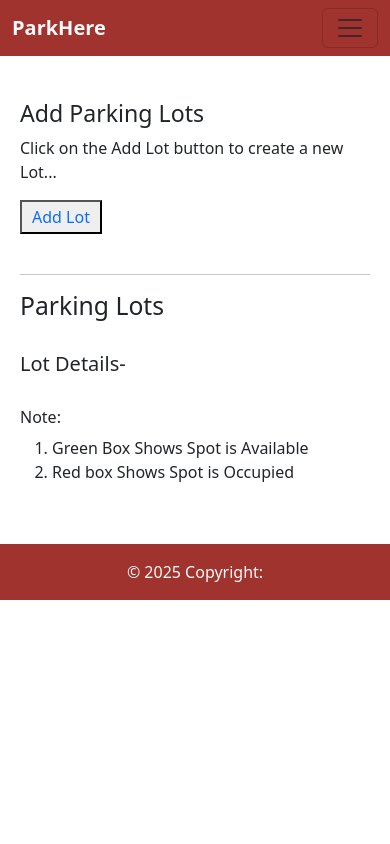
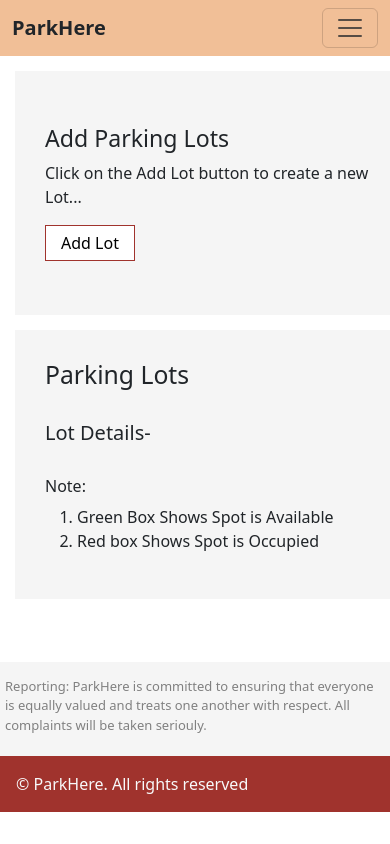
Before and after one commit to 24f2007245/VehicleParkingWebApplication, a Flask app: page /dashboard in a window 390 px wide. Run offline with Flask 3, Linux system fonts and the light colour scheme; the visitor is signed in with stand-in values (Sample User, id 1).

Commit message:
new update with fixed bugs

```diff
--- a/app.py
+++ b/app.py
@@ -4,7 +4,7 @@
 
 app = Flask(__name__)
 app.config['SQLALCHEMY_DATABASE_URI'] = 'sqlite:///project.db'
-SQLALCHEMY_TRACK_MODIFICATIONS = False
+app.config['SQLALCHEMY_TRACK_MODIFICATIONS'] = False
 app.config['SECRET_KEY'] ='this_is_my_secret_key'
 
 db.init_app(app)
--- a/controller/all_routes.py
+++ b/controller/all_routes.py
@@ -129,11 +129,31 @@
             lot.lot_name = request.form.get('lot_name')
             lot.address = request.form.get('address')
             lot.pin_code = request.form.get('pin_code')
-            lot.total_spots = request.form.get('total_spots')
+            lot.total_spots=int(request.form.get('total_spots'))
             lot.price = request.form.get('price')
 
+            # checking eligibility of updation
+            if lot.reserved_spots>int(request.form.get('total_spots')):
+                flash('reserved spot is more then new total spot!!!!', 'warning')
+                return redirect(url_for('dashboard'))
             db.session.commit()
 
+            # deleteing all available spot
+            spt=ParkingSpot.query.filter_by(lot_id=id, status=0).all()
+            for _ in spt:
+                db.session.delete(_)
+            db.session.commit()
+
+            # creating new spots
+            r_s=lot.reserved_spots
+            n_s=int(request.form.get('total_spots'))
+            rest_s=n_s-r_s
+            for _ in range(1,rest_s+1):
+                spot=ParkingSpot(lot_id=id,status=0) #0-available
+                db.session.add(spot)
+            db.session.commit()
+
+            flash("all done","success")
             return redirect(url_for('dashboard'))
         return render_template('edit_lot.html', lot=lot)
     return redirect(url_for('login'))
--- a/static/style.css
+++ b/static/style.css
@@ -3,7 +3,7 @@
     padding: 0;
 }
 
-#spot_box, #add_lot, #login, #summary_box, #dsh{
+#spot_box, #add_lot, #login, #summary_box{
     display: flex;
     justify-content: center;
     align-items: center;
@@ -13,20 +13,20 @@
 
 #summary_box {
     padding: 20px;
+    background-color: whitesmoke;
+    margin: 3% 5%;
 }
 
 .box {
     padding: 50px;
-    background-color: white;
-    margin-top: 30px;
-    margin-bottom: 30px;
+    background-color: whitesmoke;
+    margin: 30px 30px;
 }
 
 #register {
     display: flex;
     justify-content: center;
     align-items: center;
-    height: 120vh;
 }
 
 input {
@@ -37,12 +37,23 @@
 }
 
 button {
-    padding: 3px 10px;
+    padding: 5px 15px;
     cursor: pointer;
+    border: #A0332D solid 1px;
+    background-color: white;
+}
+button:hover{
+    background-color: #A0332D;
+    /* border: none; */
+    color: white;
+    /* font-size: large; */
+}
+input{
+    border: solid 1px #A0332D;
 }
 
 .container {
-    background-color: white;
+    background-color: whitesmoke;
     width: 80%;
     justify-content: center;
     padding: 30px;
@@ -62,8 +73,14 @@
     margin: 3px;
 
 }
+
 a {
     text-decoration: none;
+    color: #A0332D;
+}
+a:hover{
+    color: black;
+
 }
 .navbar-brand{
     padding-left: 20px;
@@ -77,13 +94,13 @@
 
 }
 nav.navbar.navbar-expand-lg.bg-body-tertiary {
-    background-color: #A0332D!important;
+    background-color: rgb(241, 191, 151)!important;
     }
 
     /* #a8342c */
 .nav-link {
-    color: white;
-    padding: 10px 20px;
+    color: dark;
+    padding: 5px 10px;
     }
 
  button.navbar-toggler:focus,
@@ -91,7 +108,7 @@
         outline: none;
         box-shadow: none;
     }
-.red_pattern {
+/* .red_pattern {
     background-image: repeating-linear-gradient(
     45deg,
     #A0332D,
@@ -99,7 +116,7 @@
     transparent 2px,
     transparent 20px
   );
-}
+} */
 .container.mt-4 {
         padding: 30px;
     }
@@ -112,27 +129,27 @@
     .navbar-brand{
     padding-left: 0px;
     }
-    .container {
+    /* .container {
     width: 100%;
     justify-content: center;
-    }
+    } */
     img.d-block.w-100 {
       height: auto;
       object-fit: contain;
     }
 
     .box {
-        background-color: transparent;
+        background-color: whitesmoke;
         border: none;
-        padding: 30px;
+        padding: 20px;
+        margin: 5%;
 
     }
     .container {
-    background-color: white;
-    padding: 20px;
+    background-color: whitesmoke;
     height: auto;
-    margin-top: 0;
-    margin-bottom: 0;
+    margin: 15px;
+    width: 100%;
     }
     .container.mt-4 {
         background-color: transparent;
--- a/templates/add_lot.html
+++ b/templates/add_lot.html
@@ -28,7 +28,7 @@
                 <label for="price">Price/unit hour:</label>
                 <input type="number" id="price" name="price" placeholder="Enter the price ₹" required ><br><br>
 
-                <button type="submit" class="btn btn-outline-primary">Add slot</button>
+                <button type="submit">Add slot</button>
 
             </form>
             <br>
--- a/templates/admin_dashboard.html
+++ b/templates/admin_dashboard.html
@@ -3,19 +3,19 @@
 
 
 {%block content%}
-<div id="dsh" class="red_pattern">
 <div class="container">
     <br>
     <h3>Add Parking Lots</h3>
     <div>
         <p>Click on the Add Lot button to create a new Lot...</p>
-        <button type="button"><a href="/add_lot">Add Lot</a></button>
+        <button type="button"><a href="/add_lot" style="color: black;">Add Lot</a></button>
     </div>
     <br>
-    <hr>
+    </div>
+
 
     {# parking lot details rendering via loop #}
-    <div id="sdf">
+    <div id="sdf" class="container">
         <h2>Parking Lots</h2>
         <br>
         <div class="lot_dibba">
@@ -29,7 +29,6 @@
                 <div class="spaces">Total Slots: {{ lot.total_spots }}</div>
                 <div class="spaces">Available: {{ lot.total_spots - lot.reserved_spots }}</div>
                 <div class="spaces">Price (per hour): ₹{{ lot.price }}</div>
-
                 <!-- spots relation se data lega -->
                 {% for i in lot.spots %}
 
@@ -40,6 +39,7 @@
                         <span class="available"><a href="#">{{i.id}}</a> </span>
                         {%endif%}
                 {% endfor %}
+                <p><b>Note:</b>click on occupied spots to view info</p>
                 <div><a href="/delete_lot/{{lot.id}}">Delete Lot</a></div>
 
 
@@ -54,14 +54,15 @@
                 <ol>
                     <li>Green Box Shows Spot is Available</li>
                     <li>Red box Shows Spot is Occupied</li>
+
                 </ol>
         </div>
     </div>
     <br>
 
 
-</div>
-</div>
+
+
 
 
 
--- a/templates/base.html
+++ b/templates/base.html
@@ -34,9 +34,14 @@
     {% block secontent %} {% endblock %}
 
     <footer>
+        <br>
+        <div class="text-left" style="background-color: whitesmoke; color:gray; font-size: 13px; padding:5px; padding-top: 15px;">
+            <p>Reporting: ParkHere is committed to ensuring that everyone is equally valued and treats one another with respect. All complaints will be taken seriouly.</p>
 
-        <div class="text-center p-3 text-light" style="background-color: #A0332D;">
-            © 2025 Copyright:
+        </div>
+
+        <div class="text-left p-3 text-light" style="background-color: #A0332D;">
+            © ParkHere. All rights reserved
         </div>
     </footer>
 
--- a/templates/dashboard.html
+++ b/templates/dashboard.html
@@ -37,7 +37,7 @@
                 <td>{{ r.start_time }}</td>
                 <td>
                     <form action="{{ url_for('parking_cost', id=r.id) }}" method="POST">
-                        <button type="submit" class="btn">Release</button>
+                        <button type="submit">Release</button>
                     </form>
                 </td>
 
--- a/templates/edit_lot.html
+++ b/templates/edit_lot.html
@@ -29,7 +29,7 @@
             <label for="price">Price:</label>
             <input type="number" id="price" name="price" value="{{ lot.price }}"><br><br>
 
-            <button type="submit" class="btn btn-outline-primary">Submit</button>
+            <button type="submit">Submit</button>
 
         </form>
         <br>
--- a/templates/index.html
+++ b/templates/index.html
@@ -22,14 +22,14 @@
         </div>
         <div class="carousel-item">
             <img src="{{url_for('static', filename='images/image3.jpg')}}" class="d-block w-100" height="500vh">
-            <div class="carousel-caption d-none d-md-block">
+            <div class="carousel-caption d-none d-md-block" style="color: black;">
                 <h5>ParkHere</h5>
                 <p>ParkHere is Web Application that provides a interface to user to book the spot within some clicks.
                     Stop searching and start parking.... </p>
             </div>
         </div>
         <div class="carousel-item">
-            <img src="{{url_for('static', filename='images/image4.jpg')}}" class="d-block w-100" height="500vh">
+            <img src="{{url_for('static', filename='images/image1.jpg')}}" class="d-block w-100" height="500vh">
             <div class="carousel-caption d-none d-md-block">
                 <h5>Park Your Vehicle</h5>
                 <p>Parking is made as simple as that you eat. Stop searching and start parking....</p>
--- a/templates/login.html
+++ b/templates/login.html
@@ -13,7 +13,7 @@
                 <label for="password">Password:</label>
                 <input type="password" id="password" name="password" placeholder="password" required><br><br>
 
-                <button type="submit" class="btn btn-outline-primary">Login</button>
+                <button type="submit">Login</button>
             </form>
             <br>
             <hr>
--- a/templates/nav.html
+++ b/templates/nav.html
@@ -1,7 +1,7 @@
 
 <nav class="navbar navbar-expand-lg bg-body-tertiary">
     <div class="container-fluid">
-        <a class="navbar-brand text-light" href="/"><b><b>ParkHere</b></b></a>
+        <a class="navbar-brand text-dark" href="/"><b><b>ParkHere</b></b></a>
         <button class="navbar-toggler" type="button" data-bs-toggle="collapse" data-bs-target="#navbarSupportedContent"
             aria-controls="navbarSupportedContent" aria-expanded="true" aria-label="Toggle navigation">
             <span class="navbar-toggler-icon"></span>
--- a/templates/register.html
+++ b/templates/register.html
@@ -20,7 +20,7 @@
 
                 <label for="address">Address:</label>
                 <input type="text" id="Address" name="Address" placeholder="Enter Your Address" ><br><br>
-                <button type="submit" class="btn btn-outline-primary">Register</button>
+                <button type="submit">Register</button>
             </form>
             <br>
             <hr>
--- a/templates/summary.html
+++ b/templates/summary.html
@@ -5,6 +5,7 @@
 
 <div id="summary_box" class="red_pattern">
     <div class="table-responsive">
+        <br>
         <h4><b>Summary</b></h4><br>
 
         <p>It is visual representation of data. You can understand patterns, <br>relationships without going to the actual numbers</p>
```
Also changed, not shown: README.md, static/images/image2.jpg, static/images/image3.jpg, static/images/image4.jpg (deleted), 1 other file.
